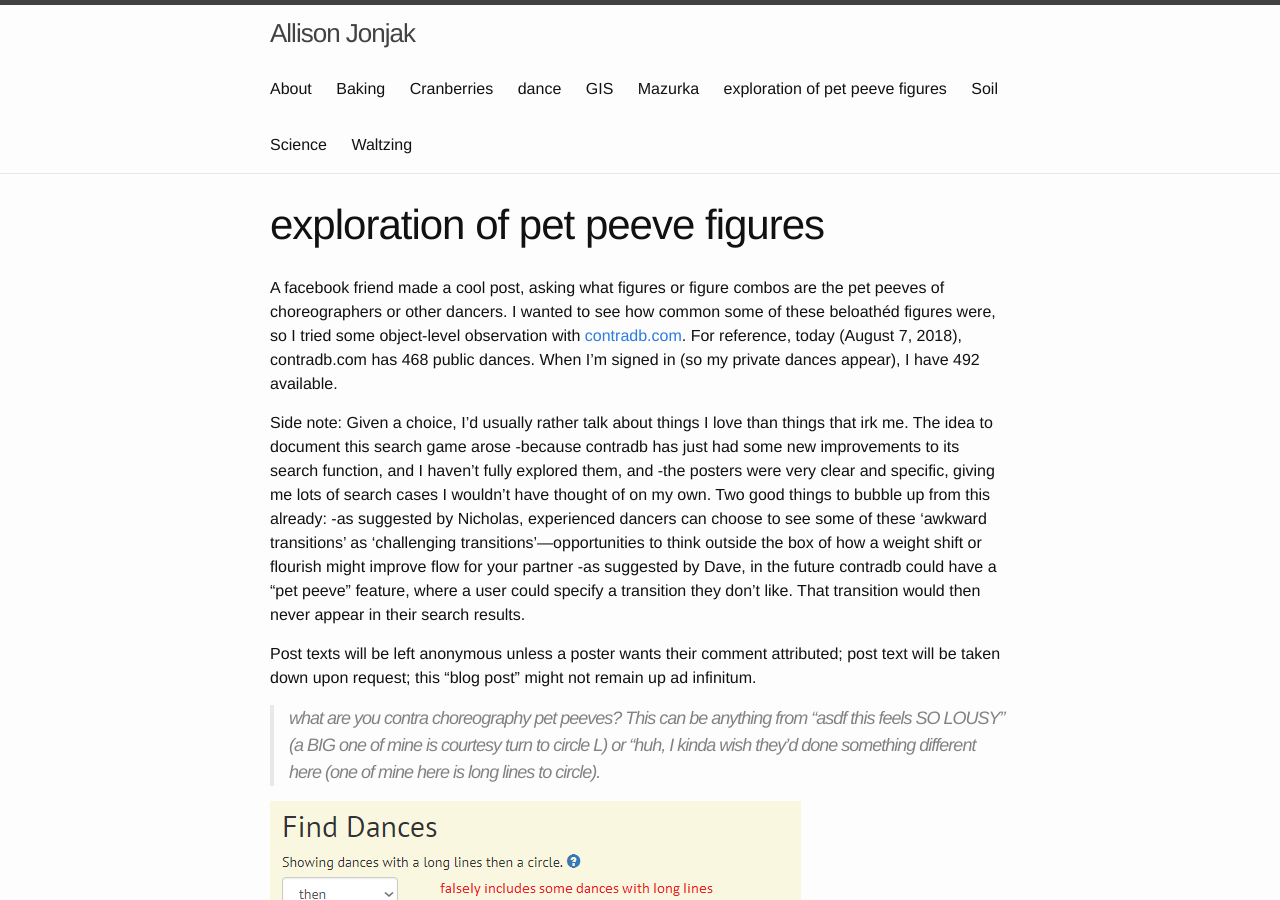
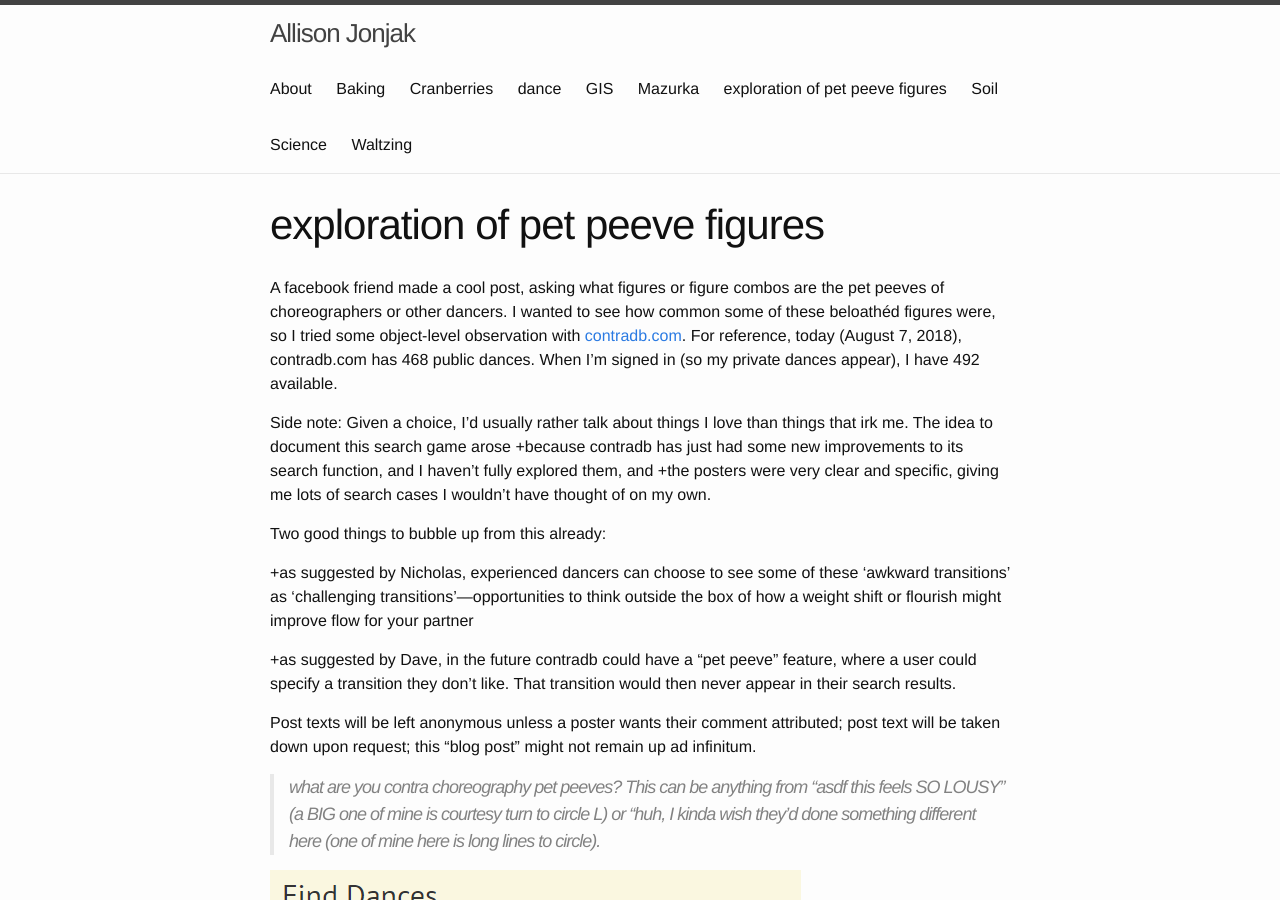
Before and after one commit to cranhandler/cranhandler.github.io, a Jekyll site: the page built from petpeeves.md, in a window 1280 px wide and 900 px high. Built offline with Jekyll 4.4.1, drawn with Linux system fonts in a browser that asks for light colours.

```diff
--- a/petpeeves.md
+++ b/petpeeves.md
@@ -5,9 +5,15 @@ permalink: /explorationpeevefigures/
 ---
 A facebook friend made a cool post, asking what figures or figure combos are the pet peeves of choreographers or other dancers. I wanted to see how common some of these beloathéd figures were, so I tried some object-level observation with [contradb.com][]. For reference, today (August 7, 2018), contradb.com has 468 public dances. When I'm signed in (so my private dances appear), I have 492 available.
 
-Side note: Given a choice, I'd usually rather talk about things I love than things that irk me. The idea to document this search game arose -because contradb has just had some new improvements to its search function, and I haven't fully explored them, and -the posters were very clear and specific, giving me lots of search cases I wouldn't have thought of on my own. Two good things to bubble up from this already:
--as suggested by Nicholas, experienced dancers can choose to see some of these 'awkward transitions' as 'challenging transitions'---opportunities to think outside the box of how a weight shift or flourish might improve flow for your partner
--as suggested by Dave, in the future contradb could have a "pet peeve" feature, where a user could specify a transition they don't like. That transition would then never appear in their search results.
+Side note: Given a choice, I'd usually rather talk about things I love than things that irk me. The idea to document this search game arose
++because contradb has just had some new improvements to its search function, and I haven't fully explored them, and
++the posters were very clear and specific, giving me lots of search cases I wouldn't have thought of on my own.
+
+Two good things to bubble up from this already:
+
++as suggested by Nicholas, experienced dancers can choose to see some of these 'awkward transitions' as 'challenging transitions'---opportunities to think outside the box of how a weight shift or flourish might improve flow for your partner
+
++as suggested by Dave, in the future contradb could have a "pet peeve" feature, where a user could specify a transition they don't like. That transition would then never appear in their search results.
 
 Post texts will be left anonymous unless a poster wants their comment attributed; post text will be taken down upon request; this "blog post" might not remain up ad infinitum.
 
```
